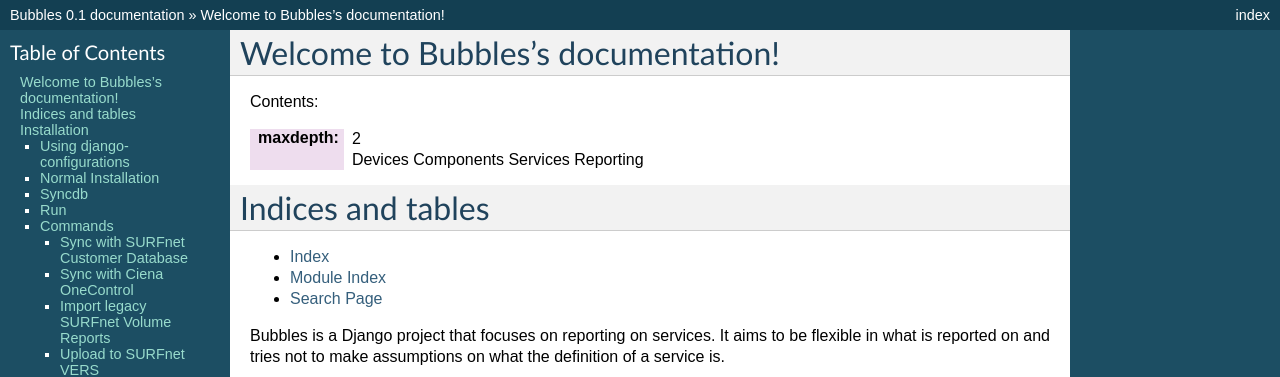
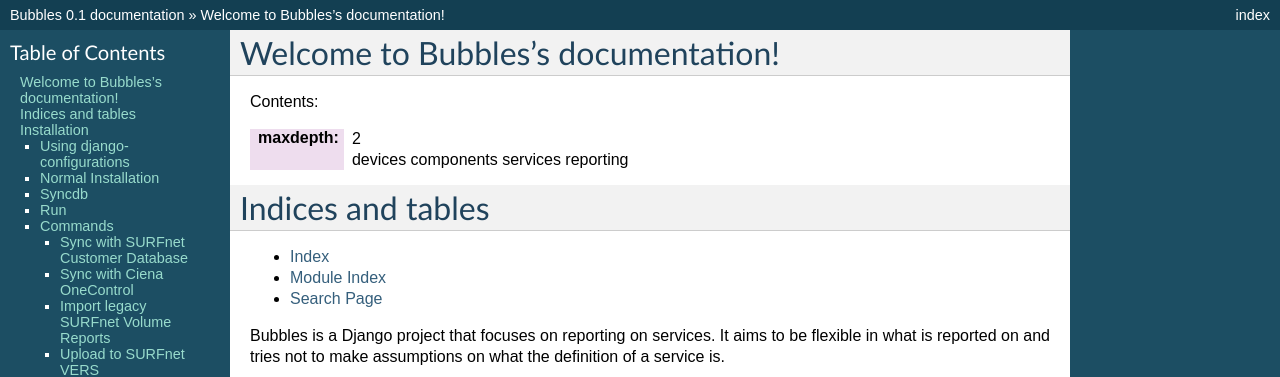
Before and after one commit to tijmenvandenbrink/bubbles, a Sphinx documentation site: the page built from docs/index.rst, in a window 1280 px wide. Shown: the top 377 px of the page. Built offline with Sphinx 7.4.7, drawn with Linux system fonts in a browser that asks for light colours.

```diff
--- a/docs/devices.rst
+++ b/docs/devices.rst
@@ -1,4 +1,7 @@
 Devices
-~~~~~~~
+=======
+
+Where do we get the info from
+-----------------------------
 
   * DEVICE -> Get information from SystemNode table in OneControl database
--- a/docs/index.rst
+++ b/docs/index.rst
@@ -6,10 +6,10 @@
 .. toctree::
 :maxdepth: 2
 
-    Devices
-    Components
-    Services
-    Reporting
+    devices
+    components
+    services
+    reporting
 
 
 Indices and tables
```
